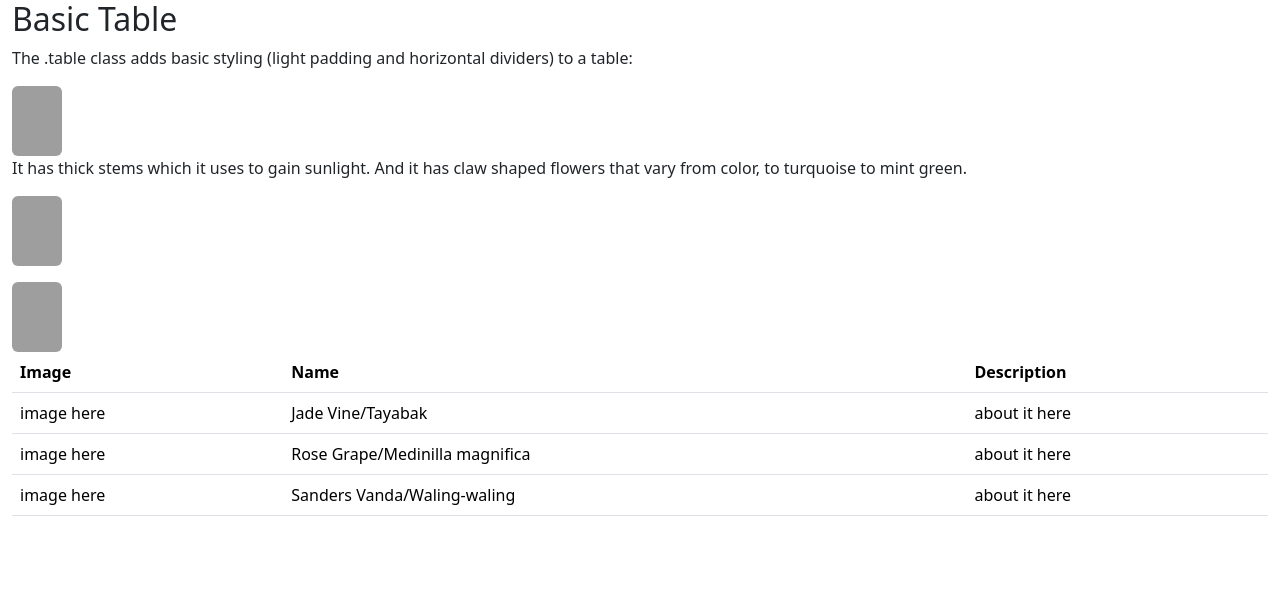
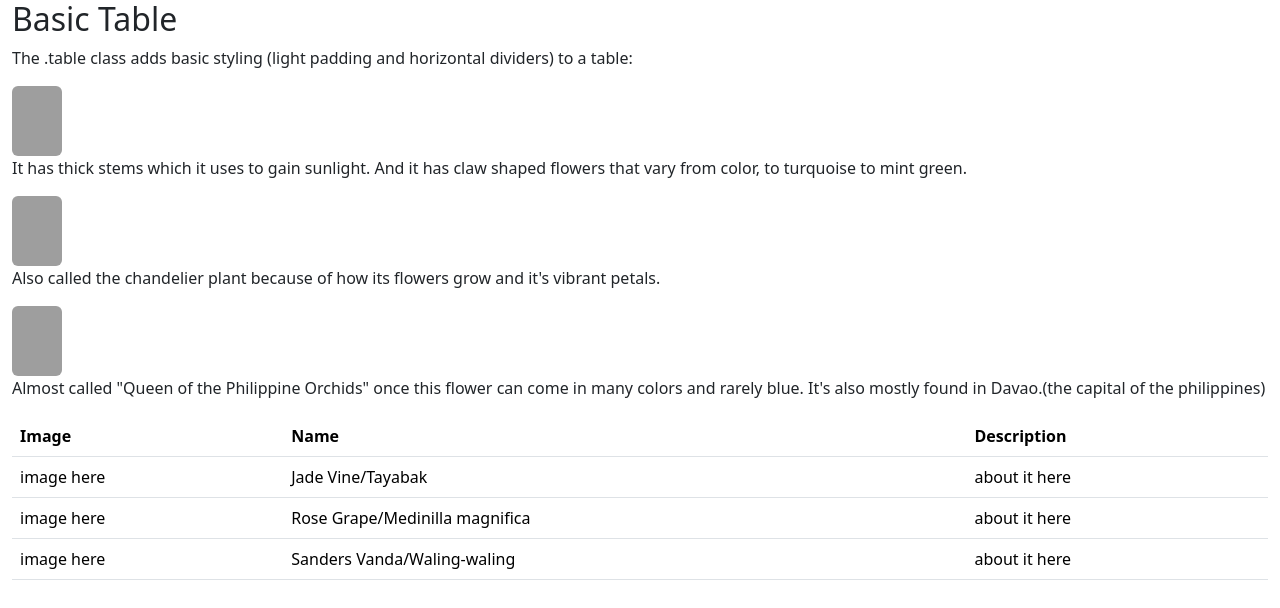
Before and after one commit to ABatac9S/Q2-QUIZ2-Batac-Anakin, a plain HTML site: page index.html in a window 1280 px wide. Drawn offline with nearby package versions, Linux system fonts and the light colour scheme; grey boxes are pictures that could not be loaded.

Commit message:
index.html

```diff
--- a/index.html
+++ b/index.html
@@ -40,13 +40,14 @@
         <img src="https://www.gardenia.net/wp-content/uploads/2024/02/shutterstock_1802698420.jpg" class="rounded">
         <td>Rose Grape/Medinilla magnifica</td>
         <td>about it here</td>
-        <p> </p>
+        <p>Also called the chandelier plant because of how its flowers grow and it's vibrant petals.  </p>
       </tr>
       <tr>
       	<img src="https://blogger.googleusercontent.com/img/b/R29vZ2xl/AVvXsEiNRVZK2yEQ7ac3ggtjMFBXXGjS-wDRqVMgLoJDTS2vwJvG11fA8TwhlZmrJL0UJAf9e8GOBUsAgvuZEwTInIkdZnZaIgUDT94J6D_ZMTxmxdnJVQaeeZVZ9cygiXL6ZtGtmsw9TcAAODY/s400/20587647514_b7c2093352_b.jpg" class="rounded">
         <td>image here</td>
         <td>Sanders Vanda/Waling-waling</td>
         <td>about it here</td>
+        <p>Almost called "Queen of the Philippine Orchids" once this flower can come in many colors and rarely blue. It's also mostly found in Davao.(the capital of the philippines)</p>
       </tr>
     </tbody>
   </table>
```
